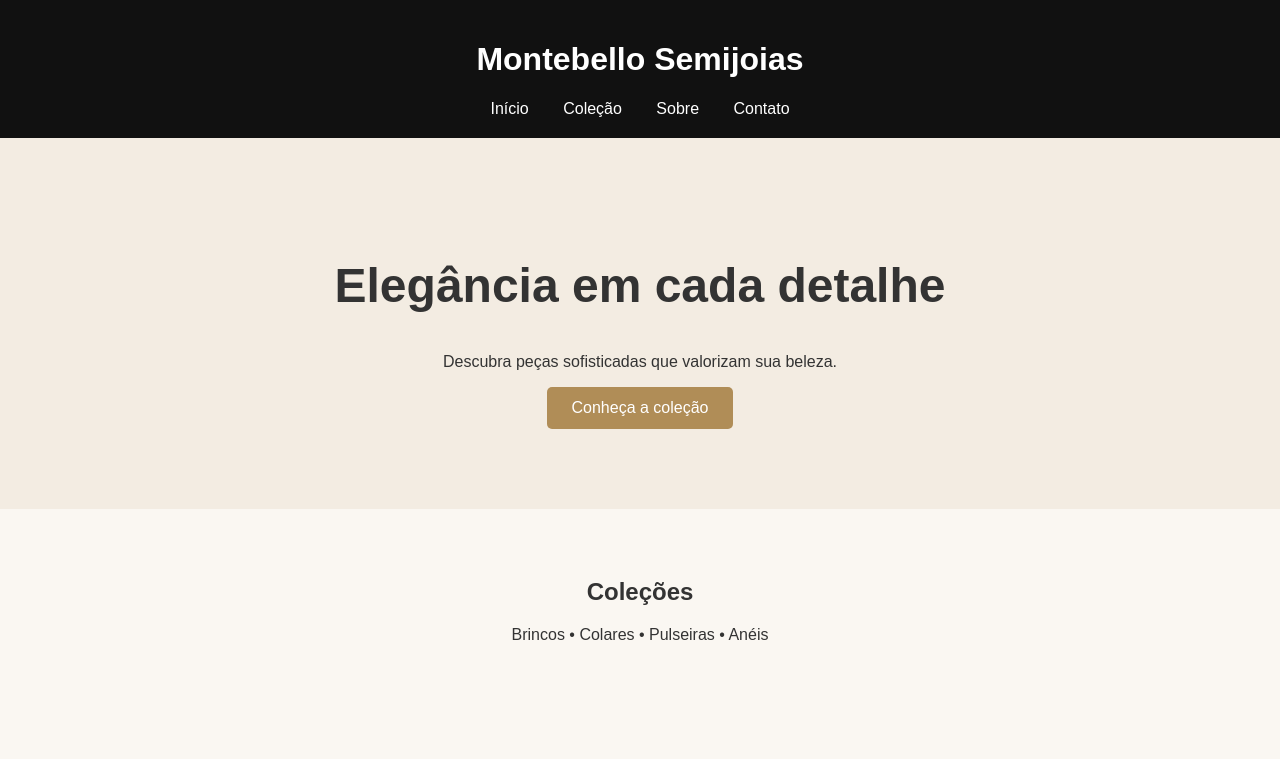
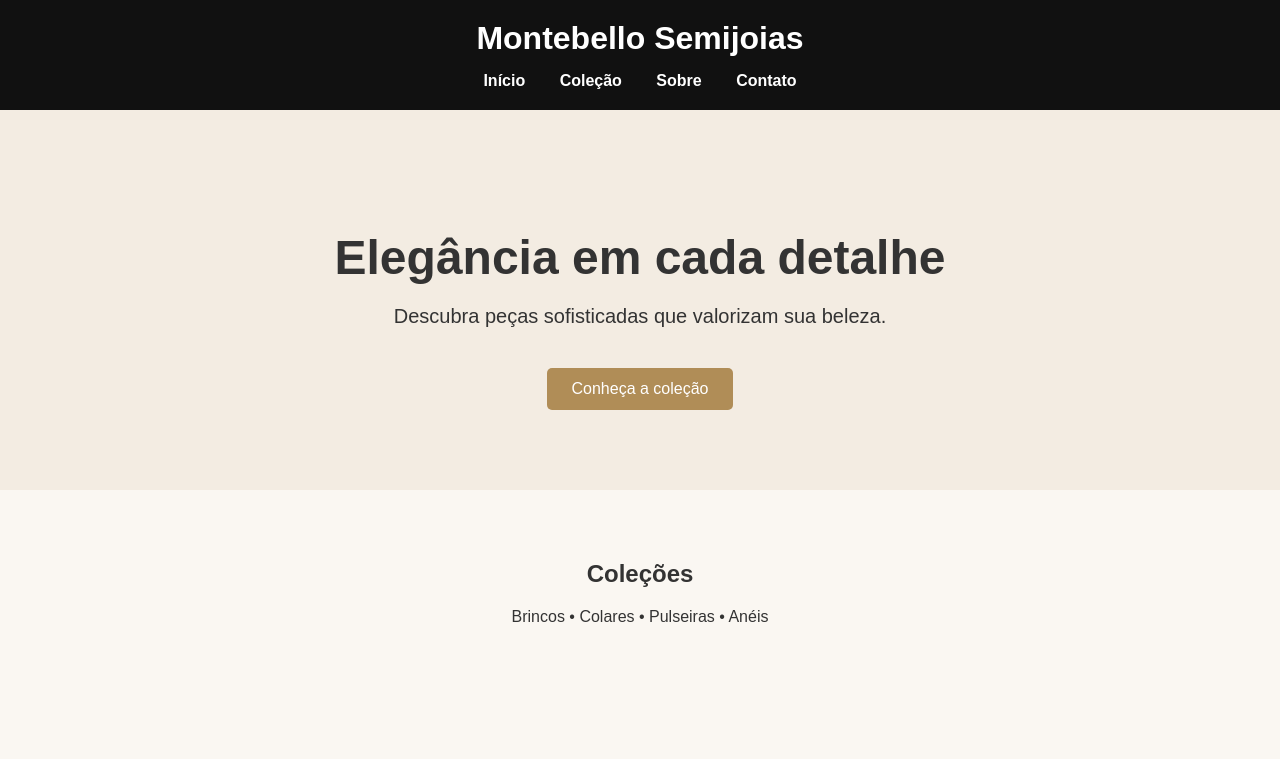
Before and after one commit to montebellosemijoias-crypto/montebellosemijoias, a plain HTML site: page index.html in a window 1280 px wide. Shown: the top 759 px of the page. Drawn offline with Linux system fonts and the light colour scheme.

Commit message:
Update style.css

```diff
--- a/style.css
+++ b/style.css
@@ -1,6 +1,6 @@
 body {
     margin: 0;
-    font-family: Arial, sans-serif;
+    font-family: Arial, Helvetica, sans-serif;
     background: #faf7f2;
     color: #333;
 }
@@ -12,27 +12,42 @@ header {
     padding: 20px;
 }
 
+header h1 {
+    margin: 0;
+}
+
+nav {
+    margin-top: 15px;
+}
+
 nav a {
     color: white;
     text-decoration: none;
     margin: 0 15px;
+    font-weight: bold;
 }
 
 .hero {
+    background: #f3ece2;
     text-align: center;
     padding: 80px 20px;
-    background: #f3ece2;
 }
 
 .hero h1 {
     font-size: 48px;
+    margin-bottom: 10px;
+}
+
+.hero p {
+    font-size: 20px;
 }
 
 .botao {
     display: inline-block;
-    padding: 12px 25px;
+    margin-top: 20px;
     background: #b08d57;
     color: white;
+    padding: 12px 25px;
     text-decoration: none;
     border-radius: 5px;
 }
```
